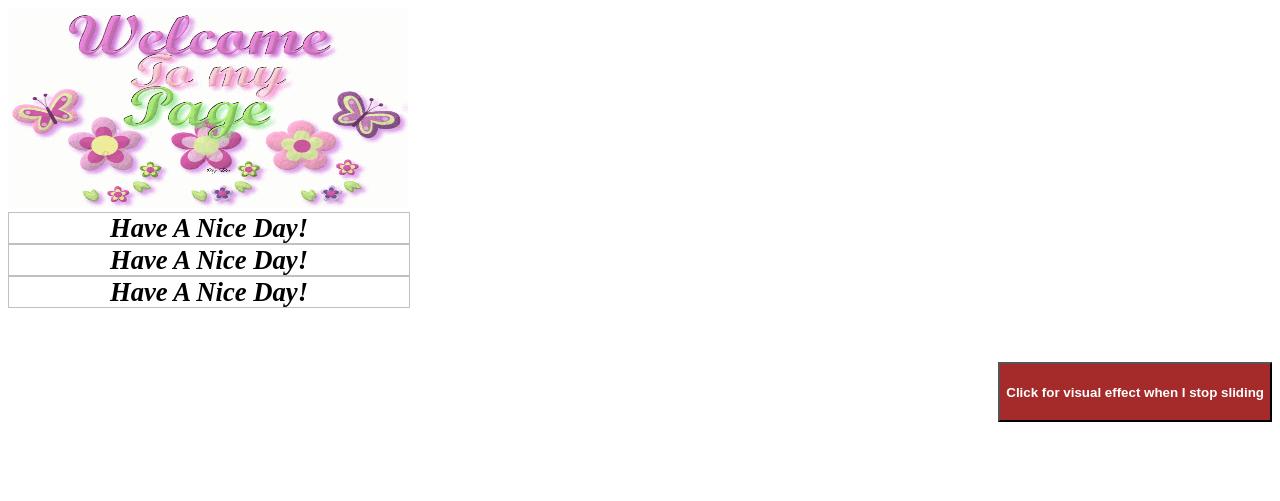
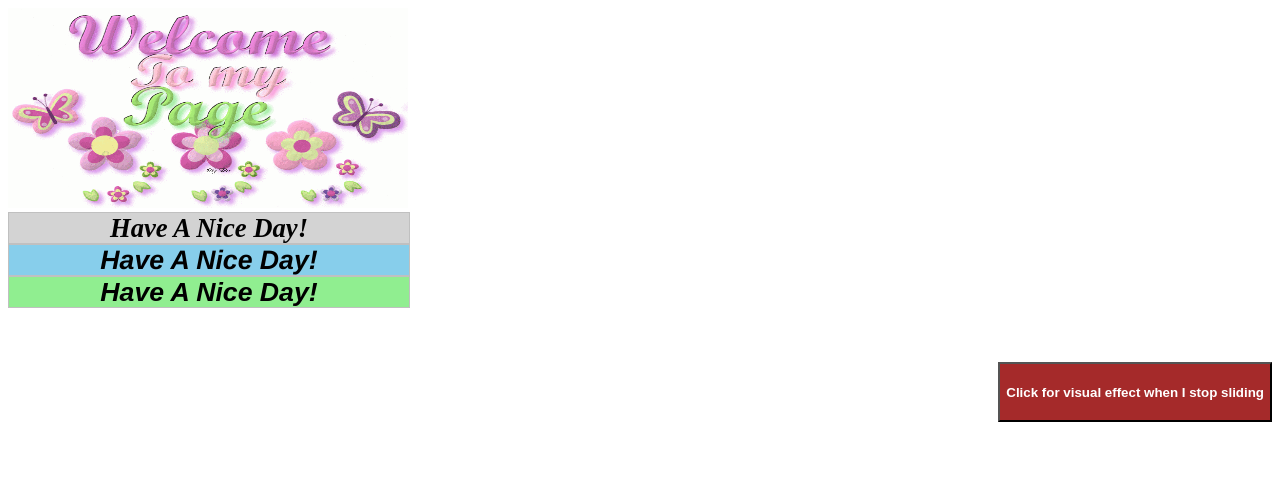
Before and after one commit to AnooMurali/Day6_HW, a plain HTML site: page index.html in a window 1280 px wide. Drawn offline with nearby package versions, Linux system fonts and the light colour scheme.

Commit message:
added more to CSS and html files

```diff
--- a/CSS/style.css
+++ b/CSS/style.css
@@ -9,11 +9,11 @@
 	display: none;
 }
 
-.gBox{
+#gBox1{
 	display: none;
 	width: 400px;
 	height: 30px;
-	background-color: half white;
+	background-color: lightgrey;
 	border: 1px solid silver;
 	font-size: 20pt;
 	text-align: center;
@@ -22,6 +22,33 @@
 	font-weight: bold;
 	font-style: italic;
 }
+#gBox2{
+	display: none;
+	width: 400px;
+	height: 30px;
+	background-color: skyblue;
+	border: 1px solid silver;
+	font-size: 20pt;
+	text-align: center;
+	color: dark grey;
+	font-family: "Droid Serif", Helvetica;
+	font-weight: bold;
+	font-style: italic;
+}
+#gBox3{
+	display: none;
+	width: 400px;
+	height: 30px;
+	background-color: lightgreen;
+	border: 1px solid silver;
+	font-size: 20pt;
+	text-align: center;
+	color: dark grey;
+	font-family: "Droid Serif", Arial;
+	font-weight: bold;
+	font-style: italic;
+}
+
 #buttonG{
 
 	float: right;
--- a/index.html
+++ b/index.html
@@ -19,12 +19,12 @@
 
 <body>
 	<!-- Create a div called pink rect -->
-	<div id="pnkRct"></div> <!--after it disappears, text Welcome to my home! will appear-->
+	<div id="pnkRct"></div> <!--after it disappears, text Welcome to my page! will appear with a note-->
 	<img id="wImage" src="images/welcome.gif" width="400" height="200" alt="welcomeGIF"/>
 
-		<div class="gBox">Have A Nice Day!</div>
-		<div class="gBox">Have A Nice Day!</div>
-		<div class="gBox">Have A Nice Day!</div>
+		<div id="gBox1">Have A Nice Day!</div>
+		<div id="gBox2">Have A Nice Day!</div>
+		<div id="gBox3">Have A Nice Day!</div>
 		<br><br><br>
 		<input type = "button" value="Click for visual effect when I stop sliding" id="buttonG" /><br><br>
 		<div class = "batBall">
@@ -36,7 +36,9 @@
 		$(document).ready (function() { // this line means when the document is loaded or ready, 									then perform the below funtion. Ready in this statement is the event that invokes the function.
 			$("#pnkRct").fadeOut(500);
 			$("#wImage").show(4000);
-			$(".gBox").slideDown(4000);
+			$("#gBox1").slideDown(4000);
+			$("#gBox2").slideDown(4000);
+			$("#gBox3").slideDown(4000);
 			$("#baT").hide();
 			$("#balL").hide();
 			// $("#buttonG").fadeIn(slow);
```
